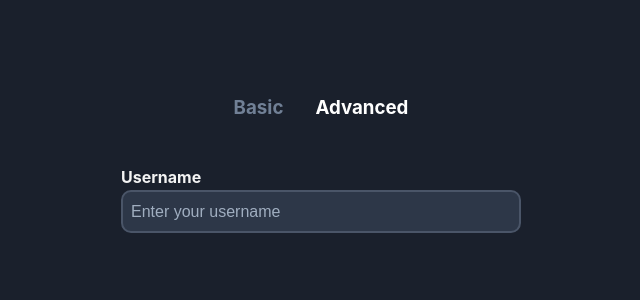
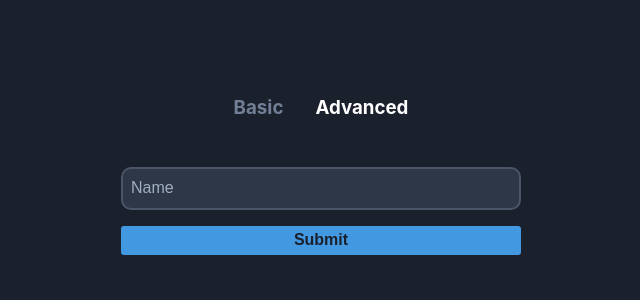
Before and after one commit to iprakritip/formik_tut, a React (Create React App) app: page / in a window 1280 px wide. Both pictures are taken after a click on the element "Advanced". Shown: the top 300 px of the page, without its empty margins (319-959 px from the left). Built offline with nearby package versions, Linux system fonts and the light colour scheme.

Commit message:
use formik component to create form

```diff
--- a/src/components/AdvancedForm.js
+++ b/src/components/AdvancedForm.js
@@ -1,9 +1,31 @@
+import { Field, Form, Formik } from "formik";
+
 const AdvancedForm = () => {
   return (
-    <form autoComplete="off">
-      <label htmlFor="username">Username</label>
-      <input id="username" type="text" placeholder="Enter your username" />
-    </form>
+    <Formik
+      initialValues={{ name: '' }}
+    //  onSubmit={(values, actions) => {
+    //    setTimeout(() => {
+    //      alert(JSON.stringify(values, null, 2));
+    //      actions.setSubmitting(false);
+    //    }, 1000);
+    //  }}
+    >
+      {props => (
+        <Form>
+          <Field type="text" name="name" placeholder="Name" />
+          {/* <input
+            type="text"
+            onChange={props.handleChange}
+            onBlur={props.handleBlur}
+            value={props.values.name}
+            name="name"
+          /> */}
+          {/* {props.errors.name && <div id="feedback">{props.errors.name}</div>} */}
+          <button type="submit">Submit</button>
+        </Form>
+      )}
+    </Formik>
   );
 };
 export default AdvancedForm;
```
